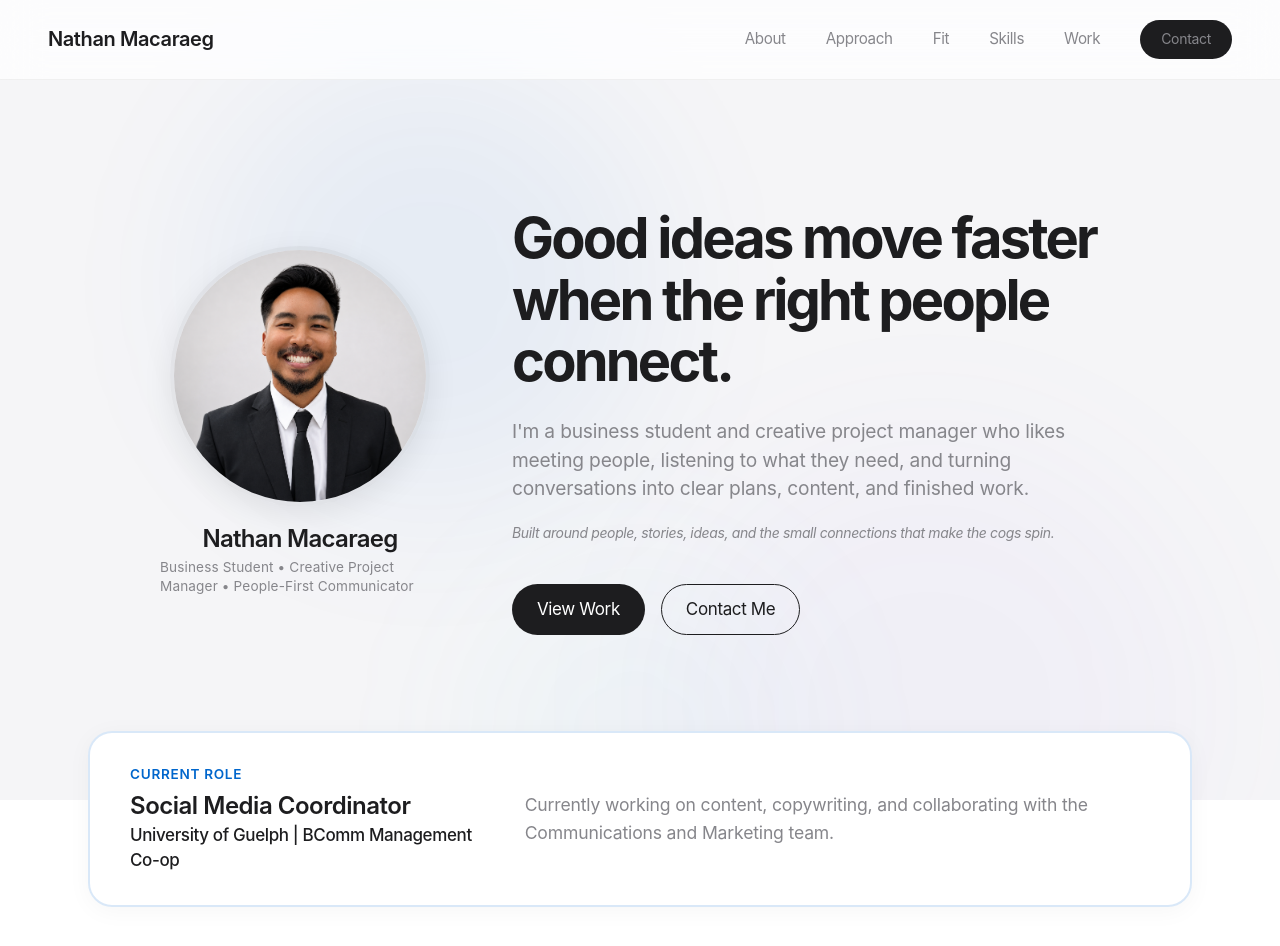
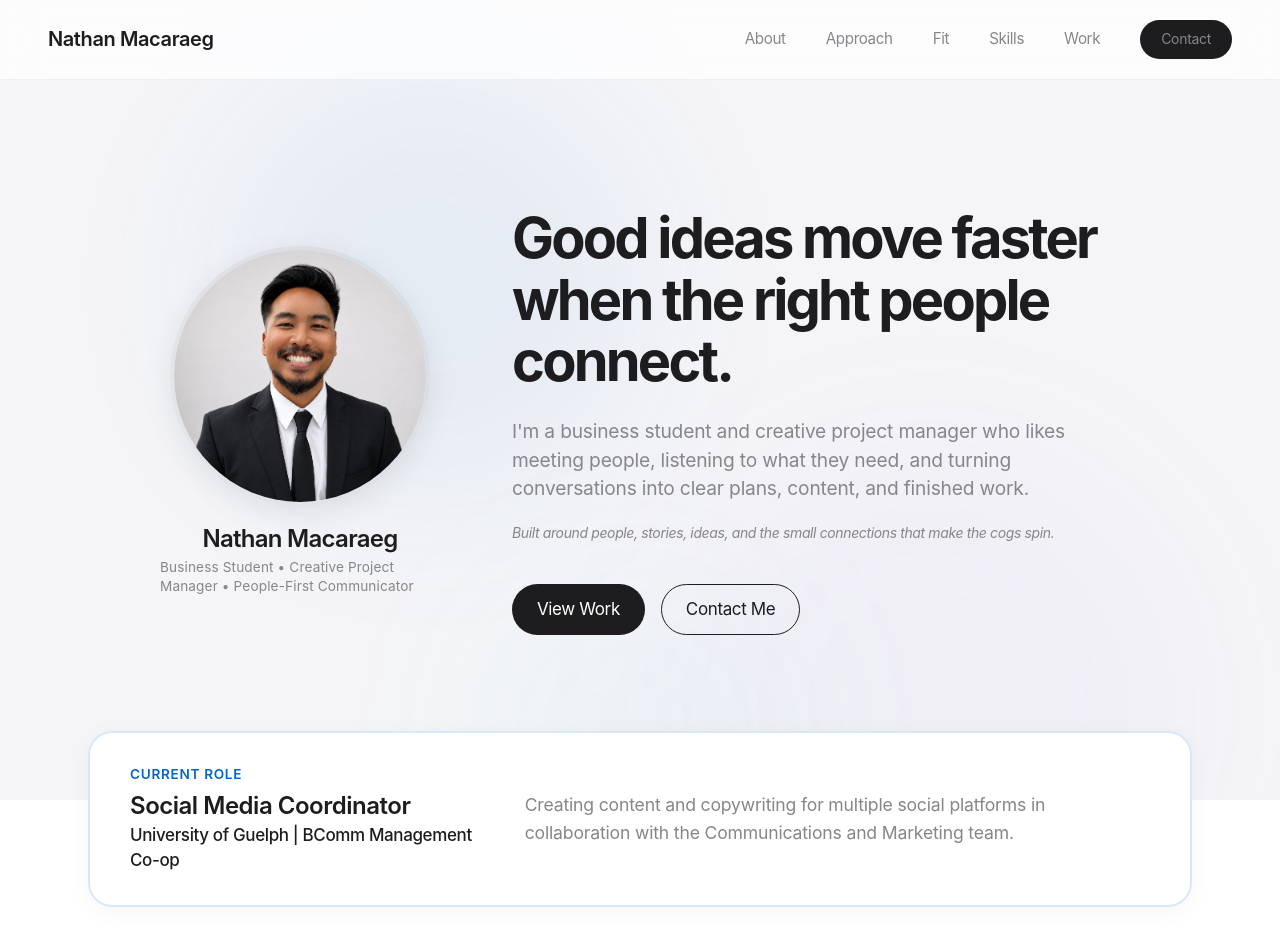
Before and after one commit to nathanmacaraeg/nate, a React (Vite) app: page / in a window 1280 px wide. Shown: the top 946 px of the page. Built offline with nearby package versions, Linux system fonts and the light colour scheme.

Commit message:
Update role description

```diff
--- a/src/components/portfolio/CurrentRoleSection.jsx
+++ b/src/components/portfolio/CurrentRoleSection.jsx
@@ -11,7 +11,7 @@ export default function CurrentRoleSection() {
         </div>
         <div style={{ flex: '2 1 400px' }}>
           <p className="text-sub" style={{ margin: 0, fontSize: '1.1rem', lineHeight: '1.6' }}>
-            Currently working on content, copywriting, and collaborating with the Communications and Marketing team.
+            Creating content and copywriting for multiple social platforms in collaboration with the Communications and Marketing team.
           </p>
         </div>
       </div>
```
